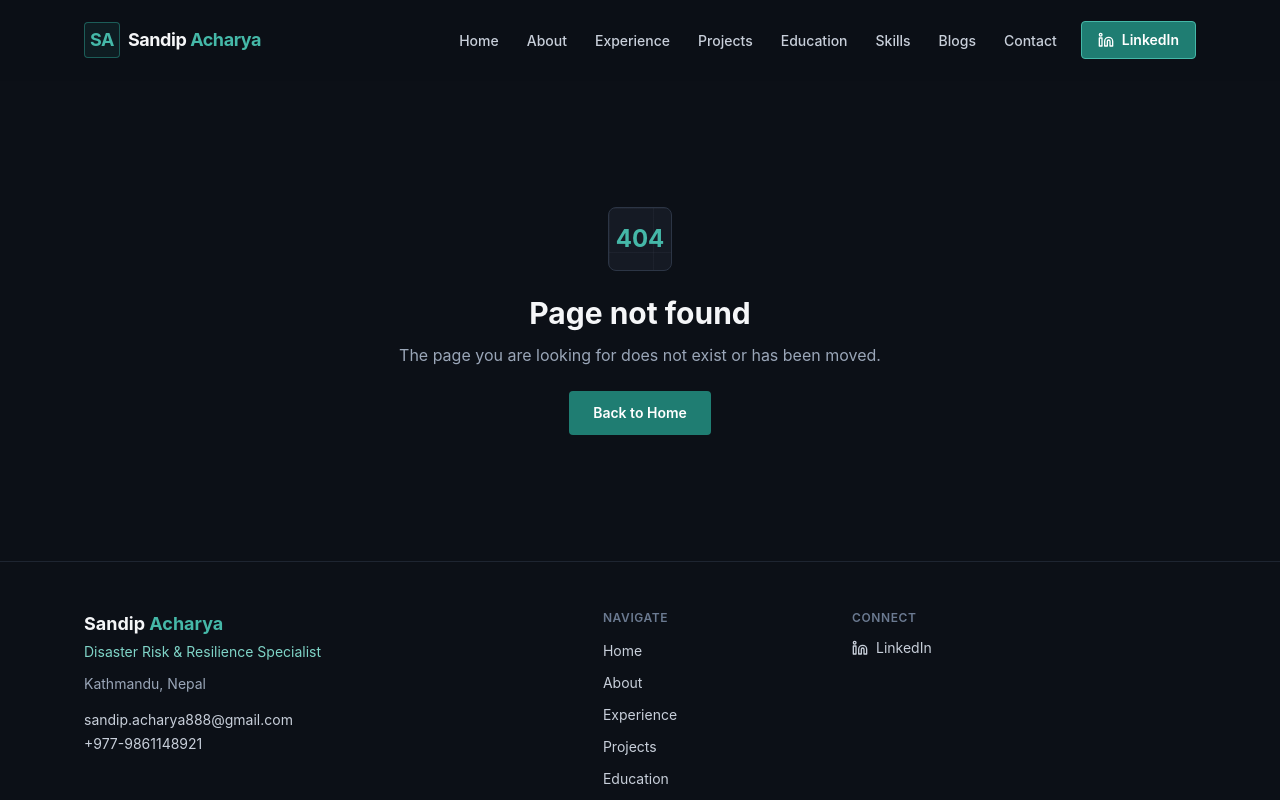
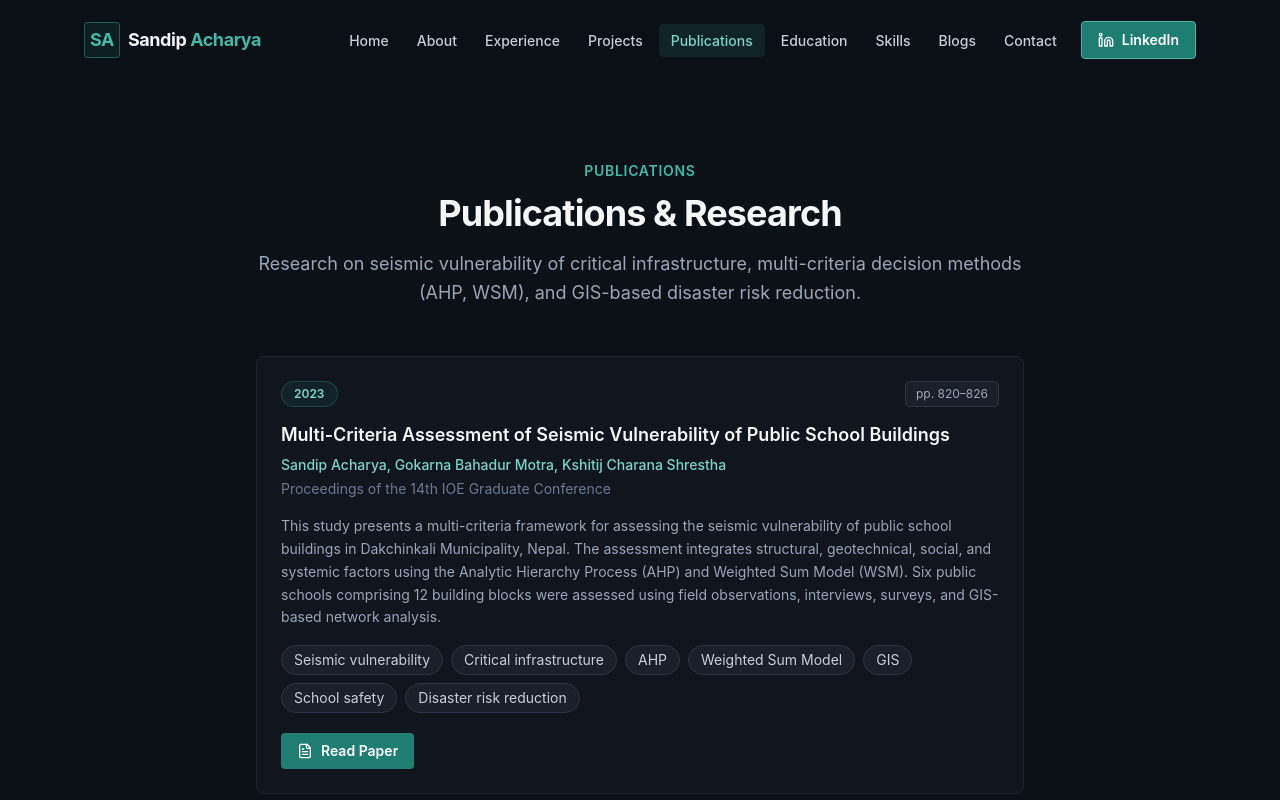
Before and after one commit to sandipism/portfolio, a Next.js app: page /publications in a window 1280 px wide. Before the commit this address had no page. Shown: the top 800 px of the page. Built offline with nearby package versions, Linux system fonts and the light colour scheme.

Commit message:
Add Publications section with IOE GC 2023 seismic vulnerability paper

```diff
--- /dev/null
+++ b/app/publications/page.jsx
@@ -0,0 +1,30 @@
+import Reveal from "@/components/Reveal";
+import { SectionWrapper, SectionHeading } from "@/components/Section";
+import PublicationCard from "@/components/PublicationCard";
+import { publications } from "@/data/publications";
+
+export const metadata = {
+  title: "Publications",
+  description:
+    "Publications and research by Sandip Acharya — multi-criteria assessment of seismic vulnerability of public school buildings using AHP, weighted sum model, and GIS-based disaster risk reduction.",
+};
+
+export default function PublicationsPage() {
+  return (
+    <SectionWrapper id="publications">
+      <SectionHeading
+        eyebrow="Publications"
+        title="Publications & Research"
+        description="Research on seismic vulnerability of critical infrastructure, multi-criteria decision methods (AHP, WSM), and GIS-based disaster risk reduction."
+      />
+
+      <div className="mx-auto mt-12 max-w-3xl space-y-6">
+        {publications.map((publication, i) => (
+          <Reveal key={publication.title} delay={i * 60}>
+            <PublicationCard publication={publication} />
+          </Reveal>
+        ))}
+      </div>
+    </SectionWrapper>
+  );
+}
--- a/app/sitemap.js
+++ b/app/sitemap.js
@@ -8,6 +8,7 @@ const staticRoutes = [
   "/about",
   "/experience",
   "/projects",
+  "/publications",
   "/education",
   "/skills",
   "/blog",
--- a/components/Footer.jsx
+++ b/components/Footer.jsx
@@ -6,6 +6,7 @@ const footerLinks = [
   { href: "/about", label: "About" },
   { href: "/experience", label: "Experience" },
   { href: "/projects", label: "Projects" },
+  { href: "/publications", label: "Publications" },
   { href: "/education", label: "Education" },
   { href: "/skills", label: "Skills" },
   { href: "/blog", label: "Blogs" },
--- a/components/Header.jsx
+++ b/components/Header.jsx
@@ -10,6 +10,7 @@ const navItems = [
   { href: "/about", label: "About" },
   { href: "/experience", label: "Experience" },
   { href: "/projects", label: "Projects" },
+  { href: "/publications", label: "Publications" },
   { href: "/education", label: "Education" },
   { href: "/skills", label: "Skills" },
   { href: "/blog", label: "Blogs" },
--- /dev/null
+++ b/components/PublicationCard.jsx
@@ -0,0 +1,69 @@
+export default function PublicationCard({ publication }) {
+  return (
+    <article className="flex h-full flex-col rounded-lg border border-ink-800 bg-ink-900/60 p-6 transition-colors hover:border-resilience-500/50">
+      <div className="flex items-start justify-between gap-3">
+        <span className="rounded-full border border-resilience-500/30 bg-resilience-500/10 px-3 py-1 text-xs font-semibold text-resilience-300">
+          {publication.year}
+        </span>
+        {publication.pages && (
+          <span className="rounded border border-ink-700 bg-ink-800/70 px-2.5 py-1 text-xs text-ink-300">
+            pp. {publication.pages}
+          </span>
+        )}
+      </div>
+
+      <h3 className="mt-4 text-lg font-semibold leading-snug text-ink-50">
+        {publication.title}
+      </h3>
+
+      <p className="mt-2 text-sm font-medium text-resilience-300">
+        {publication.authors.join(", ")}
+      </p>
+
+      <p className="mt-1 text-sm text-ink-400">{publication.venue}</p>
+
+      <p className="mt-4 text-sm leading-relaxed text-ink-300">
+        {publication.description}
+      </p>
+
+      {publication.tags?.length > 0 && (
+        <ul className="mt-4 flex flex-wrap gap-2">
+          {publication.tags.map((tag) => (
+            <li
+              key={tag}
+              className="rounded-full border border-ink-700 bg-ink-800/70 px-3 py-1 text-sm text-ink-200"
+            >
+              {tag}
+            </li>
+          ))}
+        </ul>
+      )}
+
+      <div className="mt-auto pt-5">
+        <a
+          href={publication.url}
+          target="_blank"
+          rel="noopener noreferrer"
+          className="inline-flex items-center gap-2 rounded bg-resilience-600 px-4 py-2 text-sm font-semibold text-white transition-colors hover:bg-resilience-500"
+        >
+          <svg
+            className="h-4 w-4"
+            viewBox="0 0 24 24"
+            fill="none"
+            stroke="currentColor"
+            strokeWidth="2"
+            strokeLinecap="round"
+            strokeLinejoin="round"
+          >
+            <path d="M15 2H6a2 2 0 0 0-2 2v16a2 2 0 0 0 2 2h12a2 2 0 0 0 2-2V7z" />
+            <path d="M14 2v4a2 2 0 0 0 2 2h4" />
+            <path d="M10 9H8" />
+            <path d="M16 13H8" />
+            <path d="M16 17H8" />
+          </svg>
+          Read Paper
+        </a>
+      </div>
+    </article>
+  );
+}
--- /dev/null
+++ b/data/publications.js
@@ -0,0 +1,26 @@
+export const publications = [
+  {
+    title:
+      "Multi-Criteria Assessment of Seismic Vulnerability of Public School Buildings",
+    authors: [
+      "Sandip Acharya",
+      "Gokarna Bahadur Motra",
+      "Kshitij Charana Shrestha",
+    ],
+    venue: "Proceedings of the 14th IOE Graduate Conference",
+    year: "2023",
+    pages: "820–826",
+    url: "https://conference.ioe.edu.np/publications/ioegc14/IOEGC-14-123-G3-6-510.pdf",
+    description:
+      "This study presents a multi-criteria framework for assessing the seismic vulnerability of public school buildings in Dakchinkali Municipality, Nepal. The assessment integrates structural, geotechnical, social, and systemic factors using the Analytic Hierarchy Process (AHP) and Weighted Sum Model (WSM). Six public schools comprising 12 building blocks were assessed using field observations, interviews, surveys, and GIS-based network analysis.",
+    tags: [
+      "Seismic vulnerability",
+      "Critical infrastructure",
+      "AHP",
+      "Weighted Sum Model",
+      "GIS",
+      "School safety",
+      "Disaster risk reduction",
+    ],
+  },
+];
```
